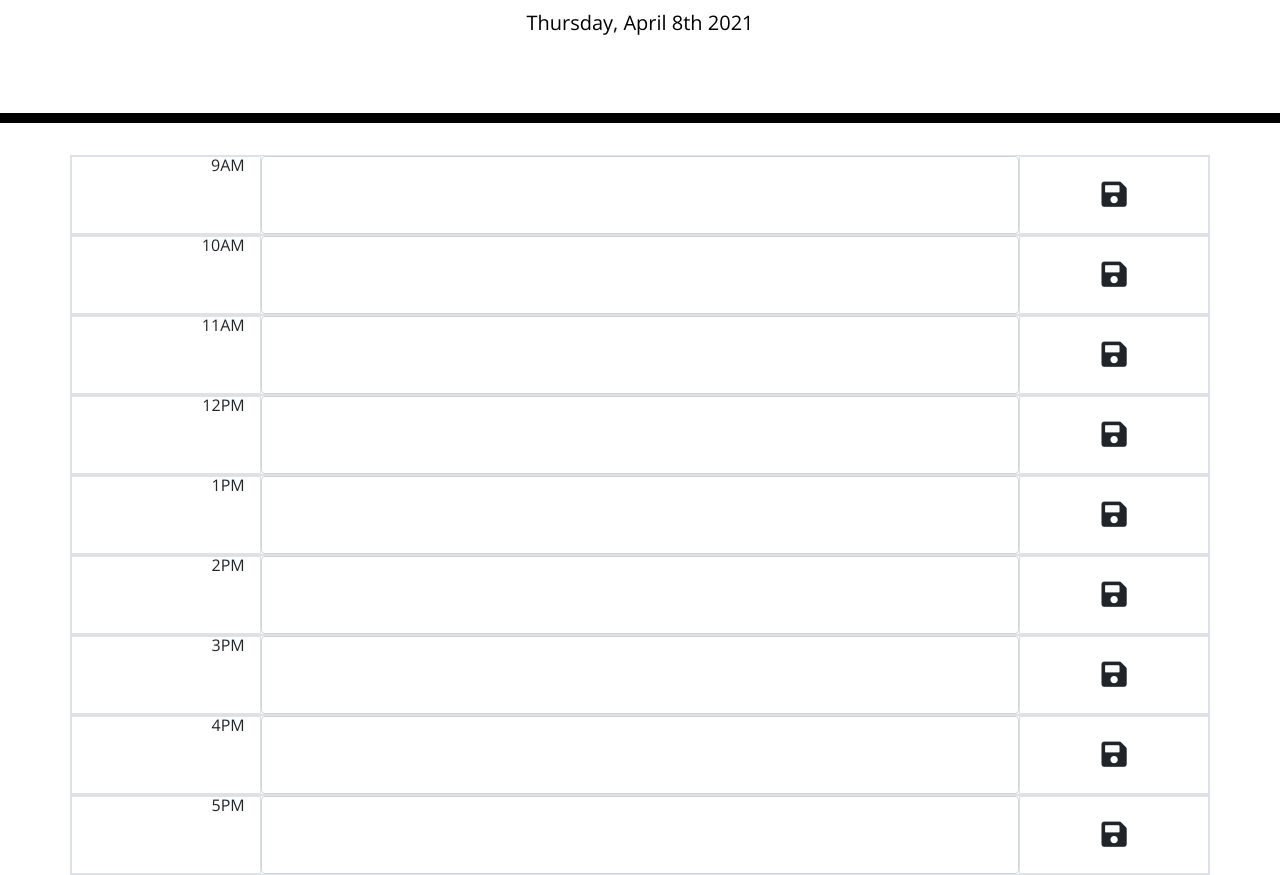
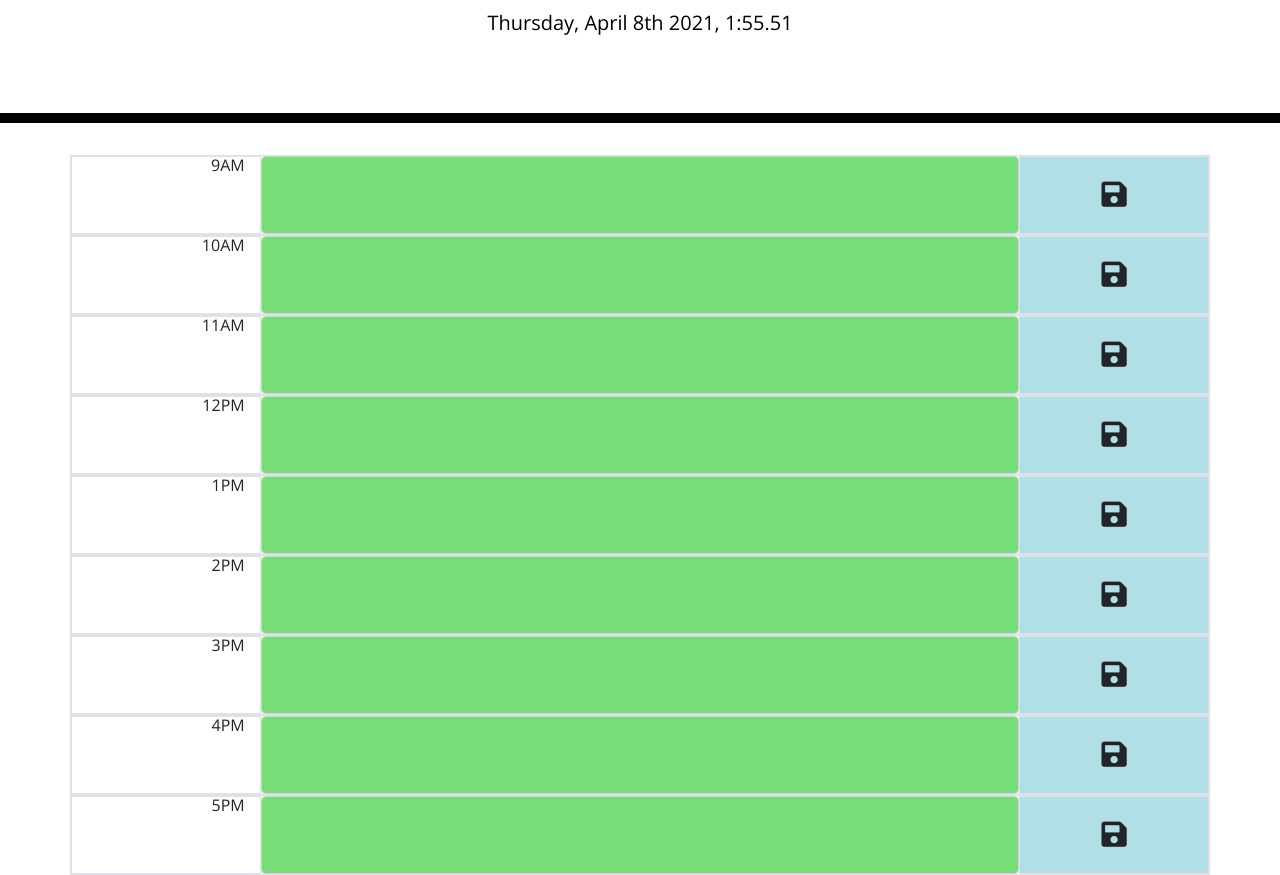
Before and after one commit to Deucedadorian/05-Third-Party-APIs-Work-Day-Scheduler, a plain HTML site: page index.html in a window 1280 px wide. Shown: the part 181-1056 px from the top of the page. Drawn offline with nearby package versions, Linux system fonts and the light colour scheme.

Commit message:
add loop for adding past, present, and future styling to textarea

```diff
--- a/assets/css/style.css
+++ b/assets/css/style.css
@@ -11,6 +11,10 @@ textarea {
   color: #000000;
   border-left: 1px solid black;
   padding: 10px;
+}
+
+.save-container {
+  background-color: powderblue;
 }
 
 .jumbotron {
--- a/assets/js/script.js
+++ b/assets/js/script.js
@@ -1,6 +1,5 @@
 let today = moment();
-$("#currentDay").text(today.format("dddd, MMMM Do YYYY"));
-
+$("#currentDay").text(today.format("dddd, MMMM Do YYYY, h:mm.ss"));
 
 let saveBttn = $(".save-icon");
 let containerEl = $(".container");
@@ -14,9 +13,7 @@ let schedule3pm = $("#3PM");
 let schedule4pm = $("#4PM");
 let schedule5pm = $("#5PM");
 
-let scheduleArray = [];
-
-scheduleElArray = [
+let scheduleElArray = [
     schedule9am,
     schedule10am,
     schedule11am,
@@ -30,14 +27,31 @@ scheduleElArray = [
 
 renderLastRegistered();
 
-
 // TODO: make this function to render schedule
 function renderLastRegistered() {
     for (i = 0; i < scheduleElArray.length; i++) {
-        scheduleArray.push(scheduleElArray[i].val(localStorage.getItem("time block " + i)));
+        scheduleElArray[i].val(localStorage.getItem("time block " + i));
 
     }
 }
+
+// For coloring the past, present, and future time blocks
+
+let now = moment().format("kk");
+for (let i = 0; i < scheduleElArray.length; i++) {
+
+    if(now > scheduleElArray[i].attr("data-hour")) {
+        scheduleElArray[i].addClass("past");
+
+    } else if (now === scheduleElArray[i].attr("data-hour")) {
+        scheduleElArray[i].addClass("present");
+
+    } else {
+
+        scheduleElArray[i].addClass("future");
+    }
+}
+
 
 // function for handling clicks
 function handleFormSubmit(event) {
@@ -48,27 +62,9 @@ function handleFormSubmit(event) {
     let targetText = btnClicked.siblings("textarea");
 
     let targetTimeBlock = targetText.attr("data-position");
+    console.log(targetTimeBlock + "should be here");
 
-
-    //
-    scheduleArray = [
-        schedule9am.val(),
-        schedule10am.val(),
-        schedule11am.val(),
-        schedule12pm.val(),
-        schedule1pm.val(),
-        schedule2pm.val(),
-        schedule3pm.val(),
-        schedule4pm.val(),
-        schedule5pm.val(),
-    ];
-
-
-
-// strings of the schedule for each hour saved in an array
-
-
-    localStorage.setItem("time block " +  targetTimeBlock, scheduleArray[targetTimeBlock]);
+    localStorage.setItem("time block " +  targetTimeBlock, scheduleElArray[targetTimeBlock].val());
     // localStorage.setItem("schedule", JSON.stringify(schedule));
 
 }
--- a/index.html
+++ b/index.html
@@ -33,48 +33,48 @@
       <!-- Timeblocks go here -->
       <div class="row row-cols-3 border">
         <div class="col text-right border">9AM</div>
-        <textarea class="form-control col-8" type="text" id="9AM" data-position="0"></textarea>
-        <div class="col border d-flex align-items-center justify-content-center save-icon"><i class="fas fa-save"></i></div>
+        <textarea class="form-control col-8" type="text" id="9AM" data-position="0" data-hour="09"></textarea>
+        <div class="col border d-flex align-items-center justify-content-center save-icon save-container"><i class="fas fa-save"></i></div>
       </div>
       <div class="row row-cols-3 border">
         <div class="col text-right border">10AM</div>
-        <textarea class="form-control col-8" type="text" id="10AM" data-position="1"></textarea>
-        <div class="col border d-flex align-items-center justify-content-center save-icon"><i class="fas fa-save"></i></div>
+        <textarea class="form-control col-8" type="text" id="10AM" data-position="1" data-hour="10"></textarea>
+        <div class="col border d-flex align-items-center justify-content-center save-icon save-container"><i class="fas fa-save"></i></div>
       </div>
       <div class="row row-cols-3 border">
         <div class="col text-right border">11AM</div>
-        <textarea class="form-control col-8" type="text" id="11AM" data-position="2"></textarea>
-        <div class="col border d-flex align-items-center justify-content-center save-icon"><i class="fas fa-save"></i></div>
+        <textarea class="form-control col-8" type="text" id="11AM" data-position="2" data-hour="11"></textarea>
+        <div class="col border d-flex align-items-center justify-content-center save-icon save-container"><i class="fas fa-save"></i></div>
       </div>
       <div class="row row-cols-3 border">
         <div class="col text-right border">12PM</div>
-        <textarea class="form-control col-8" type="text" id="12PM" data-position="3"></textarea>
-        <div class="col border d-flex align-items-center justify-content-center save-icon"><i class="fas fa-save"></i></div>
+        <textarea class="form-control col-8" type="text" id="12PM" data-position="3" data-hour="12"></textarea>
+        <div class="col border d-flex align-items-center justify-content-center save-icon save-container"><i class="fas fa-save"></i></div>
       </div>
       <div class="row row-cols-3 border">
         <div class="col text-right border">1PM</div>
-        <textarea class="form-control col-8" type="text" id="1PM" data-position="4"></textarea>
-        <div class="col border d-flex align-items-center justify-content-center save-icon"><i class="fas fa-save"></i></div>
+        <textarea class="form-control col-8" type="text" id="1PM" data-position="4" data-hour="13"></textarea>
+        <div class="col border d-flex align-items-center justify-content-center save-icon save-container"><i class="fas fa-save"></i></div>
       </div>
       <div class="row row-cols-3 border">
         <div class="col text-right border">2PM</div>
-        <textarea class="form-control col-8" type="text" id="2PM" data-position="5"></textarea>
-        <div class="col border d-flex align-items-center justify-content-center save-icon"><i class="fas fa-save"></i></div>
+        <textarea class="form-control col-8" type="text" id="2PM" data-position="5" data-hour="14"></textarea>
+        <div class="col border d-flex align-items-center justify-content-center save-icon save-container"><i class="fas fa-save"></i></div>
       </div>
       <div class="row row-cols-3 border">
         <div class="col text-right border">3PM</div>
-        <textarea class="form-control col-8" type="text" id="3PM" data-position="6"></textarea>
-        <div class="col border d-flex align-items-center justify-content-center save-icon"><i class="fas fa-save"></i></div>
+        <textarea class="form-control col-8" type="text" id="3PM" data-position="6" data-hour="15"></textarea>
+        <div class="col border d-flex align-items-center justify-content-center save-icon save-container"><i class="fas fa-save"></i></div>
       </div>
       <div class="row row-cols-3 border">
         <div class="col text-right border">4PM</div>
-        <textarea class="form-control col-8" type="text" id="4PM" data-position="7"></textarea>
-        <div class="col border d-flex align-items-center justify-content-center save-icon"><i class="fas fa-save"></i></div>
+        <textarea class="form-control col-8" type="text" id="4PM" data-position="7" data-hour="16"></textarea>
+        <div class="col border d-flex align-items-center justify-content-center save-icon save-container"><i class="fas fa-save"></i></div>
       </div>
       <div class="row row-cols-3 border">
         <div class="col text-right border">5PM</div>
-        <textarea class="form-control col-8" type="text" id="5PM" data-position="8"></textarea>
-        <div class="col border d-flex align-items-center justify-content-center save-icon"><i class="fas fa-save"></i></div>
+        <textarea class="form-control col-8" type="text" id="5PM" data-position="8" data-hour="17"></textarea>
+        <div class="col border d-flex align-items-center justify-content-center save-icon save-container"><i class="fas fa-save"></i></div>
       </div>
     </div>
 
```
